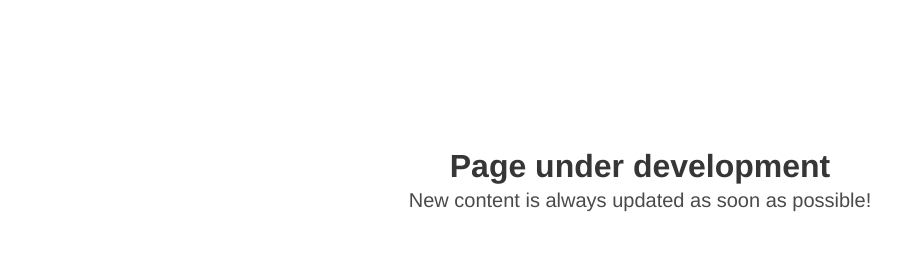
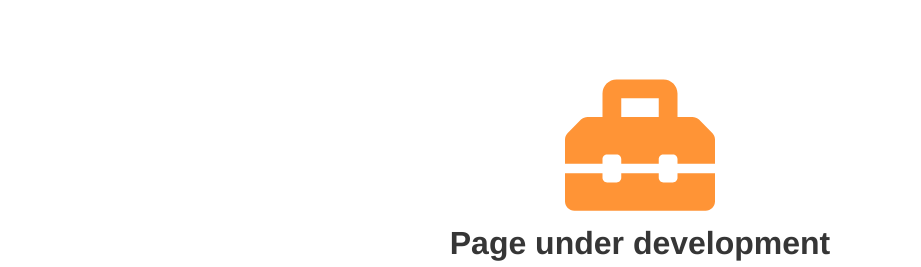
Before and after one commit to PeterSherk/vue-website, a Vue app in the folder website/: page /cooking in a window 1280 px wide. Shown: the part 246-513 px from the top of the page, without its empty margins (0-921 px from the left). Built offline with nearby package versions, Linux system fonts and the light colour scheme.

Commit message:
Adding back in toolbox font-awesome icon

```diff
--- a/website/src/main.ts
+++ b/website/src/main.ts
@@ -4,12 +4,12 @@ import './registerServiceWorker'
 import router from './router'
 import 'bulma/css/bulma.css'
 import { library } from '@fortawesome/fontawesome-svg-core'
-import { faLaptopCode, faCookieBite, faCompactDisc } from '@fortawesome/free-solid-svg-icons'
+import { faLaptopCode, faCookieBite, faCompactDisc, faToolbox } from '@fortawesome/free-solid-svg-icons'
 import { faEnvelope } from '@fortawesome/free-regular-svg-icons'
 import { faLinkedin, faGithub } from '@fortawesome/free-brands-svg-icons'
 import { FontAwesomeIcon } from '@fortawesome/vue-fontawesome'
 
-library.add(faLaptopCode, faCookieBite, faCompactDisc, faEnvelope, faLinkedin, faGithub)
+library.add(faLaptopCode, faCookieBite, faCompactDisc, faToolbox, faEnvelope, faLinkedin, faGithub)
 
 Vue.component('font-awesome-icon', FontAwesomeIcon)
 
--- a/website/src/views/WorkInProgress.vue
+++ b/website/src/views/WorkInProgress.vue
@@ -2,7 +2,7 @@
     <div class="hero is-fullheight-with-navbar">
       <div class="hero-body">
         <div class="container has-text-centered">
-          <i style="width: 150px; height: 150px; color:#FF9436;" class="fas fa-toolbox"></i>
+          <font-awesome-icon :icon="['fas', 'toolbox']" style="width: 150px; height: 150px; color:#FF9436;" />
           <h1 class="title">Page under development</h1>
           <h2 class="subtitle">New content is always updated as soon as possible!</h2>
         </div>
```
